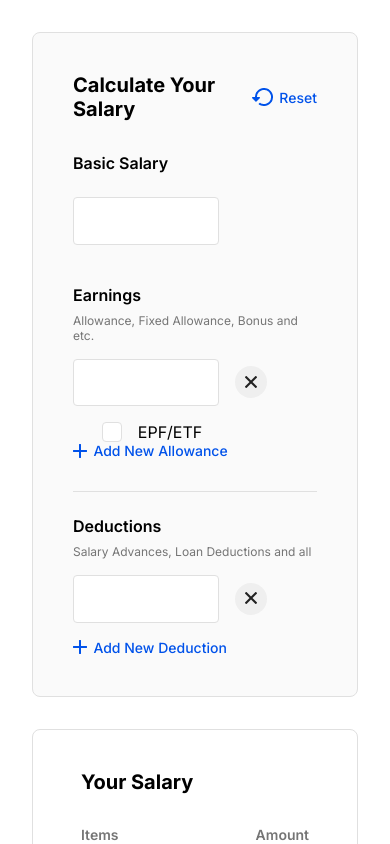
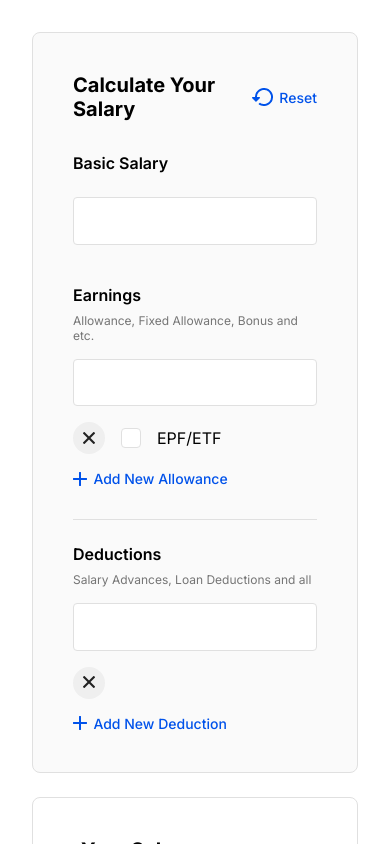
Before and after one commit to thusharathiwanka/salary-calculator, a React (Create React App) app: page / in a window 390 px wide. Shown: the top 844 px of the page. Built offline with nearby package versions, Linux system fonts and the light colour scheme.

Commit message:
FIX: responsive layout fixes

```diff
--- a/src/App.css
+++ b/src/App.css
@@ -24,6 +24,7 @@
 	width: 2rem;
 	height: 2rem;
 	margin-left: 1rem;
+	margin-right: 1rem;
 }
 
 input[type="number"] {
@@ -84,8 +85,14 @@ input[type="checkbox"]:checked {
 	align-items: center;
 }
 
+.flex-start {
+	display: flex;
+	justify-content: flex-start;
+	align-items: center;
+}
+
 .container {
-	gap: 2rem;
+	gap: 1.5rem;
 	padding: 0 2rem;
 	min-height: 100vh;
 	max-width: 1440px;
@@ -179,6 +186,10 @@ form {
 	padding: 0.8rem;
 }
 
+.width-100 {
+	width: 100%;
+}
+
 @media screen and (max-width: 1000px) {
 	.container {
 		width: 100%;
@@ -201,4 +212,36 @@ form {
 	.input-container {
 		flex-wrap: wrap;
 	}
+
+	.checkbox-container {
+		padding-bottom: 1rem;
+	}
+
+	input[type="number"] {
+		width: 85%;
+	}
+
+	input[type="checkbox"] {
+		margin-left: 0;
+	}
+
+	checkbox-container:nth-child(2n) {
+		flex-basis: 100%;
+	}
+
+	.remove-button {
+		margin-right: 0;
+	}
 }
+
+@media screen and (max-width: 465px) {
+	.remove-button {
+		margin-bottom: 1rem;
+		margin-right: 1rem;
+		margin-left: 0;
+	}
+
+	input[type="number"] {
+		width: 100%;
+	}
+}
--- a/src/components/Form.jsx
+++ b/src/components/Form.jsx
@@ -20,7 +20,7 @@ const Form = () => {
 					<button className="remove-button button">
 						<img src="/assets/remove.png" alt="remove-icon" />
 					</button>
-					<div className="flex-center">
+					<div className="flex-center checkbox-container">
 						<input type="checkbox" id="epf-etf" name="epf-etf" />
 						<label htmlFor="epf-etf">EPF/ETF</label>
 					</div>
```
